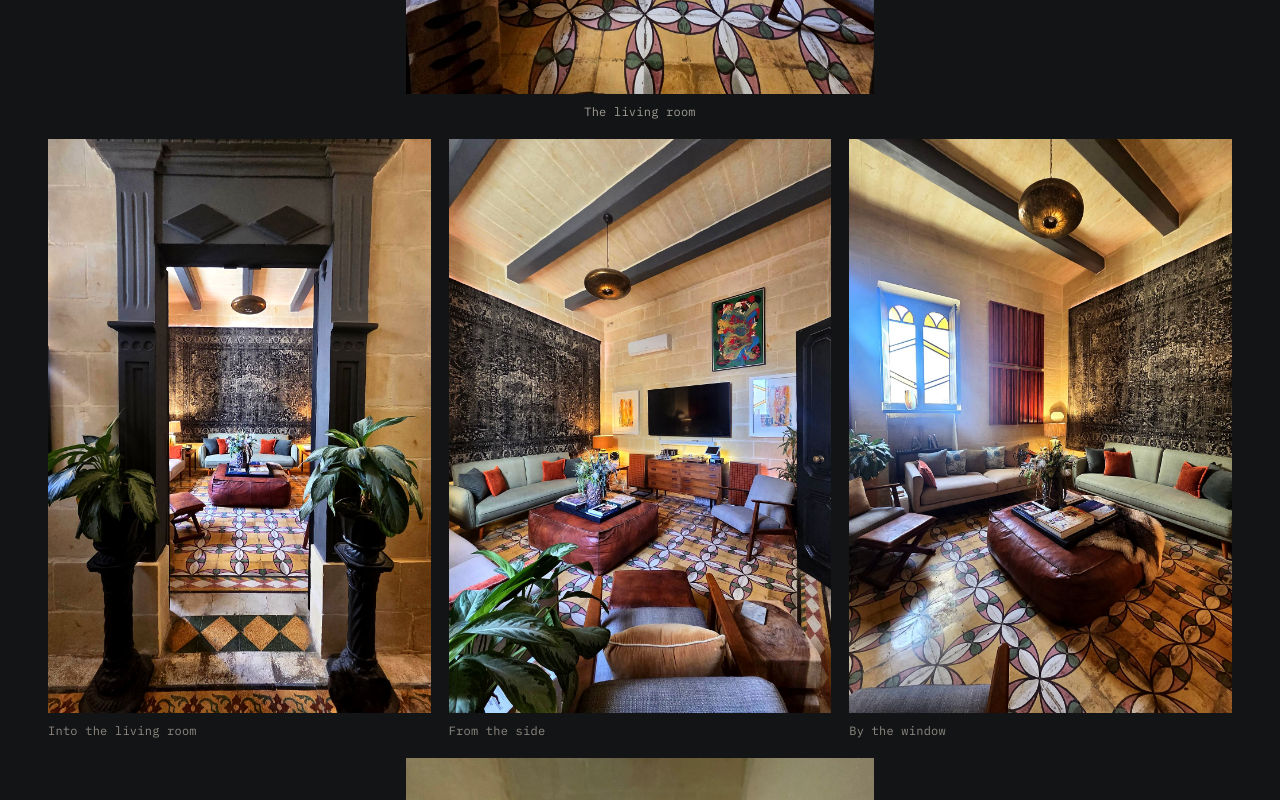
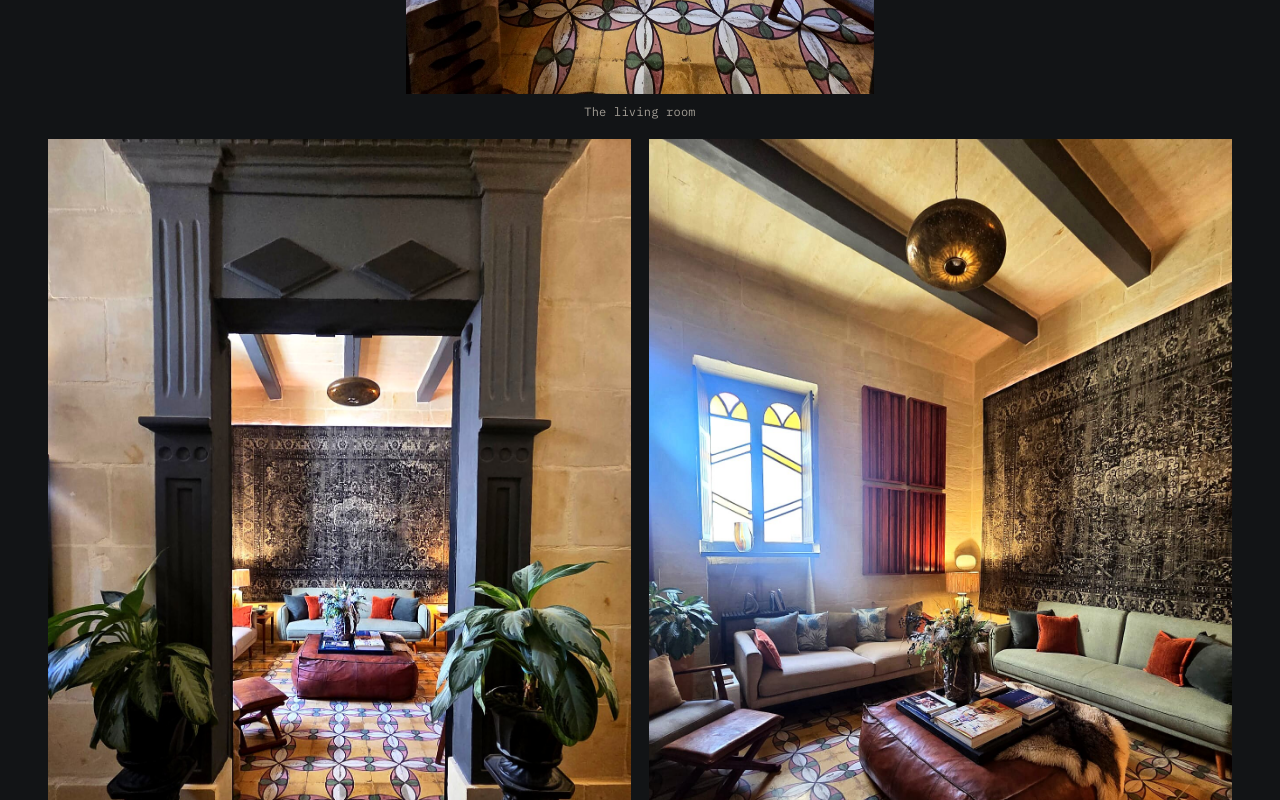
Before and after one commit to mattcarp/mc-19church-site, a plain HTML site: page index.html in a window 1280 px wide. Shown: the part 1880-2680 px from the top of the page. Drawn offline with Linux system fonts and the light colour scheme.

Commit message:
content: remove the side view of the living room; widen the two photos left in the row

```diff
--- a/assets/site.css
+++ b/assets/site.css
@@ -90,6 +90,7 @@ a:hover { color: var(--stone); text-decoration-color: var(--stone); }
 .photo { margin: 0; grid-column: span 4; }
 .photo.p { grid-column: span 2; }
 .photo.w { grid-column: 1 / -1; }
+.photo.p.half { grid-column: span 3; }
 .photo a { display: block; cursor: zoom-in; }
 .photo img { width: 100%; aspect-ratio: 4 / 3; object-fit: cover; background: var(--raise); transition: opacity .2s; }
 .photo.p img { aspect-ratio: 2 / 3; }
@@ -151,7 +152,7 @@ dialog.lb::backdrop { background: rgba(10, 11, 12, .96); }
 @media (max-width: 760px) {
   .about { grid-template-columns: 1fr; }
   .photos { grid-template-columns: 1fr; }
-  .photo, .photo.p, .photo.w { grid-column: auto; }
+  .photo, .photo.p, .photo.p.half, .photo.w { grid-column: auto; }
   .photo img, .photo.p img, .photo.w img { aspect-ratio: auto; }
   .address { grid-template-columns: 1fr; row-gap: 14px; }
 }
--- a/index.html
+++ b/index.html
@@ -52,9 +52,8 @@
 
       <section class="photos" aria-label="Photographs">
         <figure class="photo original"><a data-lb data-cap="The living room" href="/assets/19-living-room.jpg"><img loading="lazy" src="/assets/19-living-room.jpg" width="1500" height="2000" alt="A living room with grey timber beams, a large dark rug on the wall, sofas, a leather pouf and patterned floor tiles"></a><figcaption>The living room</figcaption></figure>
-        <figure class="photo p"><a data-lb data-cap="Into the living room" href="/assets/18-living-doorway.jpg"><img loading="lazy" src="/assets/18-living-doorway.jpg" width="1291" height="2000" alt="A carved grey stone doorway between two plants, opening onto a living room with a large rug on the far wall"></a><figcaption>Into the living room</figcaption></figure>
-        <figure class="photo p"><a data-lb data-cap="Living room, from the side" href="/assets/22-living-side.jpg"><img loading="lazy" src="/assets/22-living-side.jpg" width="1500" height="2000" alt="The living room from the side, with the large rug on the wall, a sofa, a leather pouf and a television on the far wall"></a><figcaption>From the side</figcaption></figure>
-        <figure class="photo p"><a data-lb data-cap="Living room, by the window" href="/assets/20-living-window.jpg"><img loading="lazy" src="/assets/20-living-window.jpg" width="1500" height="2000" alt="The living room from the side, with an arched coloured-glass window, a green sofa and a leather pouf"></a><figcaption>By the window</figcaption></figure>
+        <figure class="photo p half"><a data-lb data-cap="Into the living room" href="/assets/18-living-doorway.jpg"><img loading="lazy" src="/assets/18-living-doorway.jpg" width="1291" height="2000" alt="A carved grey stone doorway between two plants, opening onto a living room with a large rug on the far wall"></a><figcaption>Into the living room</figcaption></figure>
+        <figure class="photo p half"><a data-lb data-cap="Living room, by the window" href="/assets/20-living-window.jpg"><img loading="lazy" src="/assets/20-living-window.jpg" width="1500" height="2000" alt="The living room from the side, with an arched coloured-glass window, a green sofa and a leather pouf"></a><figcaption>By the window</figcaption></figure>
         <figure class="photo original"><a data-lb data-cap="The stairs, looking down to the mezzanine" href="/assets/03-stairs-from-above.jpg"><img loading="lazy" src="/assets/03-stairs-from-above.jpg" width="1200" height="1600" alt="A dark stone staircase lined with framed pictures, leading down through an arch to the mezzanine"></a><figcaption>The stairs, down to the mezzanine</figcaption></figure>
         <figure class="photo p"><a data-lb data-cap="The mezzanine, under the skylights" href="/assets/04-mezzanine-sofa.jpg"><img loading="lazy" src="/assets/04-mezzanine-sofa.jpg" width="1200" height="1600" alt="A leather sofa with pink and blue cushions under skylights, a large abstract painting and a patterned wall"></a><figcaption>Mezzanine</figcaption></figure>
         <figure class="photo p"><a data-lb data-cap="The mezzanine, from the steps" href="/assets/05-mezzanine-steps.jpg"><img loading="lazy" src="/assets/05-mezzanine-steps.jpg" width="1200" height="1600" alt="Steps up to the mezzanine with a record player, speakers, a rug and a patterned wall under a skylight"></a><figcaption>From the steps</figcaption></figure>
```
